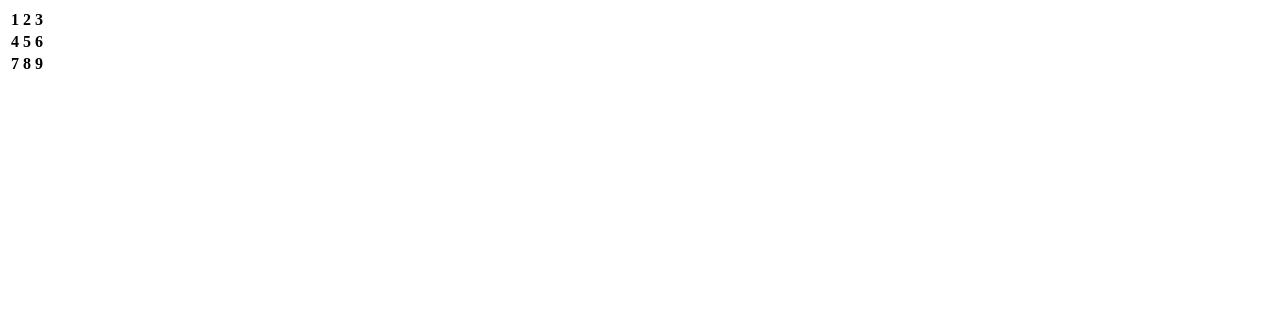
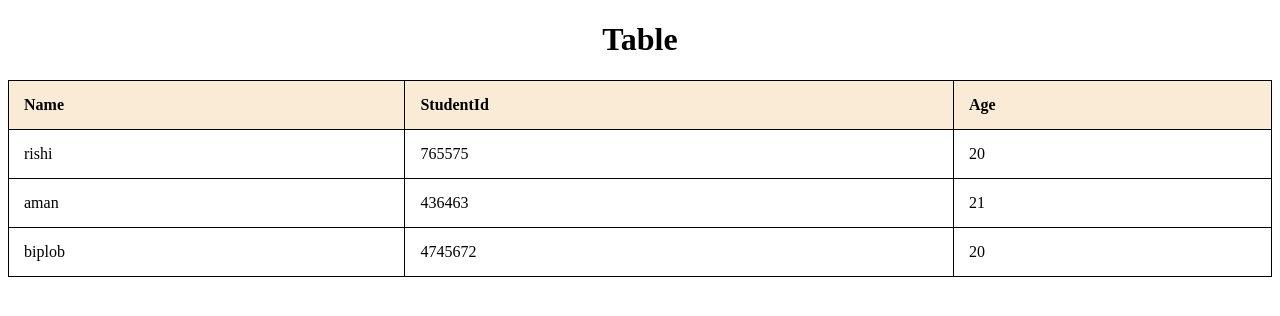
Before and after one commit to 30032339/table, a plain HTML site: page index.html in a window 1280 px wide. Drawn offline with Linux system fonts and the light colour scheme.

Commit message:
inital commit

```diff
--- a/index.html
+++ b/index.html
@@ -5,22 +5,28 @@
         <link rel="stylesheet" href="style.css" >
     </head>
     <body>
+        <h1 class="h1">Table</h1>
         <table>
             <tr>
-                <th>1</th>
-                <th>2</th>
-                <th>3</th>
+                <th>Name</th>
+                <th>StudentId</th>
+                <th>Age</th>
             </tr>
             <tr>
-                <th>4</th>
-                <th>5</th>
-                <th>6</th>
+                <td>rishi</td>
+                <td>765575</td>
+                <td>20</td>
             </tr>
             <tr>
-                <th>7</th>
-                <th>8</th>
-                <th>9</th>
-            </tr>
+                <td>aman</td>
+                <td>436463</td>
+                <td>21</td>
+             </tr>
+             <tr>
+                    <td>biplob</td>
+                    <td>4745672</td>
+                    <td>20</td>
+                 </tr>
         </table>
     </body>
 </html>
--- a/style.css
+++ b/style.css
@@ -0,0 +1,18 @@
+table, th, td {
+    border: 1px solid black;
+    border-collapse: collapse;
+  }
+th, td {
+    padding: 15px;
+  }
+th {
+    text-align: left;
+    background-color: antiquewhite
+  }
+table {
+    width: 100%;
+    border-spacing: 5px;
+  }
+.h1 {
+    text-align: center;
+}
```
